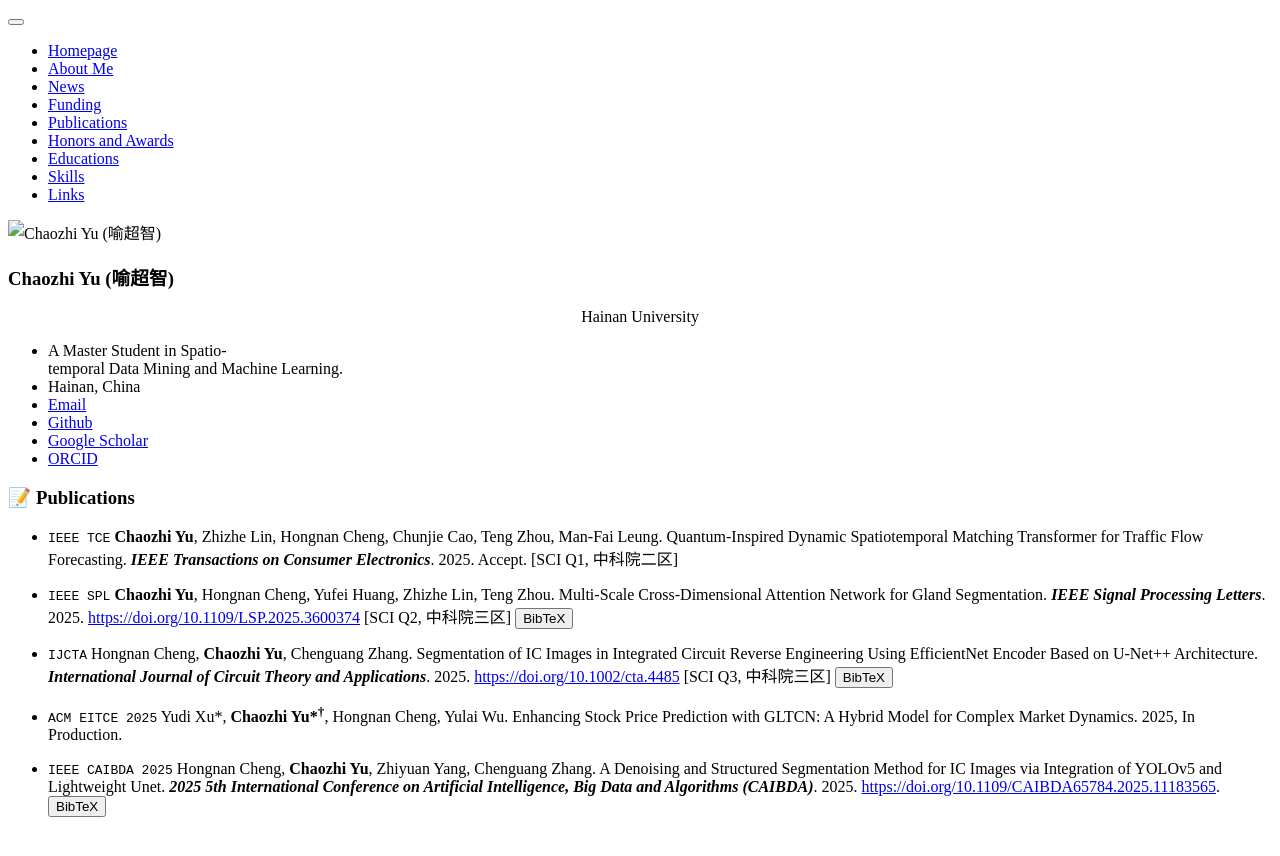
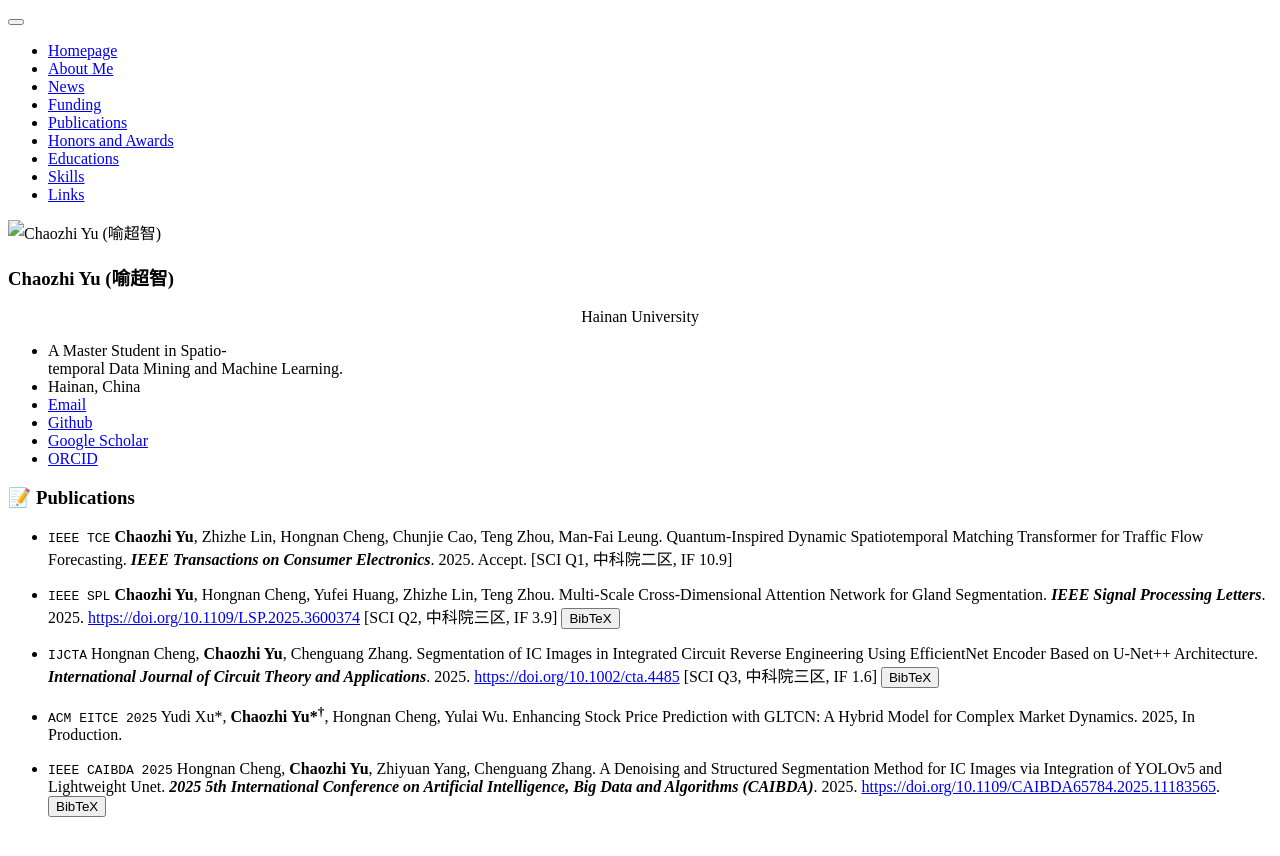
Before and after one commit to yuchaozhi/yuchaozhi.github.io, a Jekyll site: the page built from _pages/includes/pub_short.md, in a window 1280 px wide. Shown: the top 856 px of the page. Built offline with Jekyll 4.4.1, drawn with Linux system fonts in a browser that asks for light colours; our own code applies the rules of GitHub Pages for plain Markdown files.

Commit message:
update pub_short.md

```diff
--- a/_pages/includes/pub_short.md
+++ b/_pages/includes/pub_short.md
@@ -4,11 +4,11 @@
 
 <!-- #### 🌍Spatiotemporal Data Mining -->
 
-- ``IEEE TCE`` **Chaozhi Yu**, Zhizhe Lin, Hongnan Cheng, Chunjie Cao, Teng Zhou, Man-Fai Leung. Quantum-Inspired Dynamic Spatiotemporal Matching Transformer for Traffic Flow Forecasting. ***IEEE Transactions on Consumer Electronics***. 2025. Accept. [SCI Q1, 中科院二区]
+- ``IEEE TCE`` **Chaozhi Yu**, Zhizhe Lin, Hongnan Cheng, Chunjie Cao, Teng Zhou, Man-Fai Leung. Quantum-Inspired Dynamic Spatiotemporal Matching Transformer for Traffic Flow Forecasting. ***IEEE Transactions on Consumer Electronics***. 2025. Accept. [SCI Q1, 中科院二区, IF 10.9]
 
-- ``IEEE SPL`` **Chaozhi Yu**, Hongnan Cheng, Yufei Huang, Zhizhe Lin, Teng Zhou. Multi-Scale Cross-Dimensional Attention Network for Gland Segmentation. ***IEEE Signal Processing Letters***. 2025. [https://doi.org/10.1109/LSP.2025.3600374](https://doi.org/10.1109/LSP.2025.3600374) [SCI Q2, 中科院三区] \cite{yu2025multi}
+- ``IEEE SPL`` **Chaozhi Yu**, Hongnan Cheng, Yufei Huang, Zhizhe Lin, Teng Zhou. Multi-Scale Cross-Dimensional Attention Network for Gland Segmentation. ***IEEE Signal Processing Letters***. 2025. [https://doi.org/10.1109/LSP.2025.3600374](https://doi.org/10.1109/LSP.2025.3600374) [SCI Q2, 中科院三区, IF 3.9] \cite{yu2025multi}
 
-- ``IJCTA`` Hongnan Cheng, **Chaozhi Yu**, Chenguang Zhang. Segmentation of IC Images in Integrated Circuit Reverse Engineering Using EfficientNet Encoder Based on U-Net++ Architecture. ***International Journal of Circuit Theory and Applications***. 2025. [https://doi.org/10.1002/cta.4485](https://doi.org/10.1002/cta.4485) [SCI Q3, 中科院三区] \cite{cheng2025segmentation}
+- ``IJCTA`` Hongnan Cheng, **Chaozhi Yu**, Chenguang Zhang. Segmentation of IC Images in Integrated Circuit Reverse Engineering Using EfficientNet Encoder Based on U-Net++ Architecture. ***International Journal of Circuit Theory and Applications***. 2025. [https://doi.org/10.1002/cta.4485](https://doi.org/10.1002/cta.4485) [SCI Q3, 中科院三区, IF 1.6] \cite{cheng2025segmentation}
 
 - ``ACM EITCE 2025`` Yudi Xu*, **Chaozhi Yu\*<sup>†</sup>**, Hongnan Cheng, Yulai Wu. Enhancing Stock Price Prediction with GLTCN: A Hybrid Model for Complex Market Dynamics. 2025, In Production.
 
```
